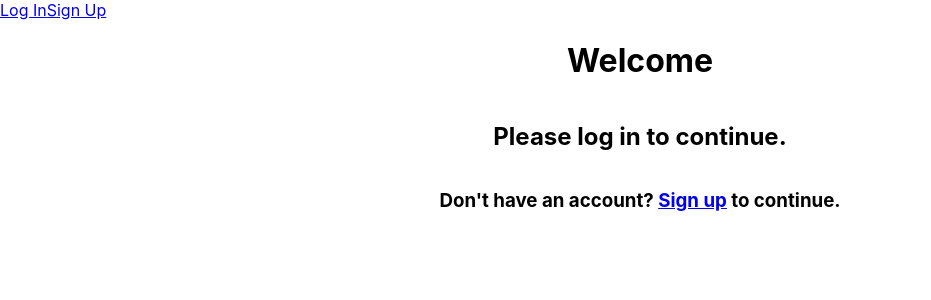
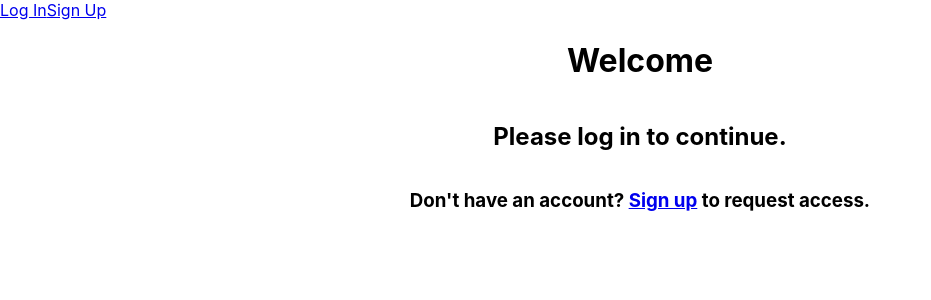
Before and after one commit to DanielleColucci/patient-sample-tracker-front-end, a React (Vite) app: page / in a window 1280 px wide. Shown: the top 300 px of the page, without its empty margins (0-931 px from the left). Built offline with nearby package versions, Linux system fonts and the light colour scheme; no server answers.

Commit message:
update conditional message on landing page

```diff
--- a/src/pages/Landing/Landing.tsx
+++ b/src/pages/Landing/Landing.tsx
@@ -17,7 +17,7 @@ const Landing = (props: LandingProps): JSX.Element => {
       {!user &&
         <>
           <h2>Please log in to continue.</h2>
-          <h3>Don't have an account? <a href="/signup">Sign up</a> to continue.
+          <h3>Don't have an account? <a href="/signup">Sign up</a> to request access.
           </h3>
         </>
       }
```
